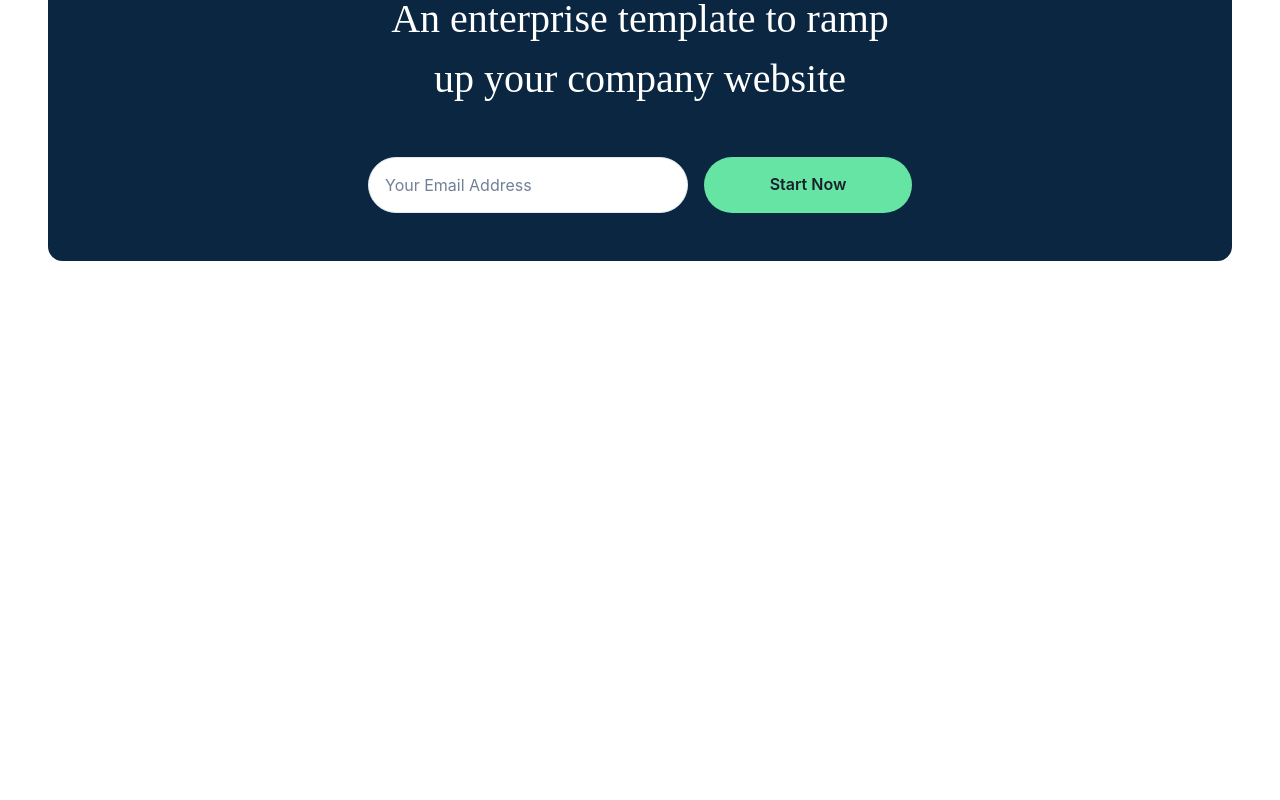
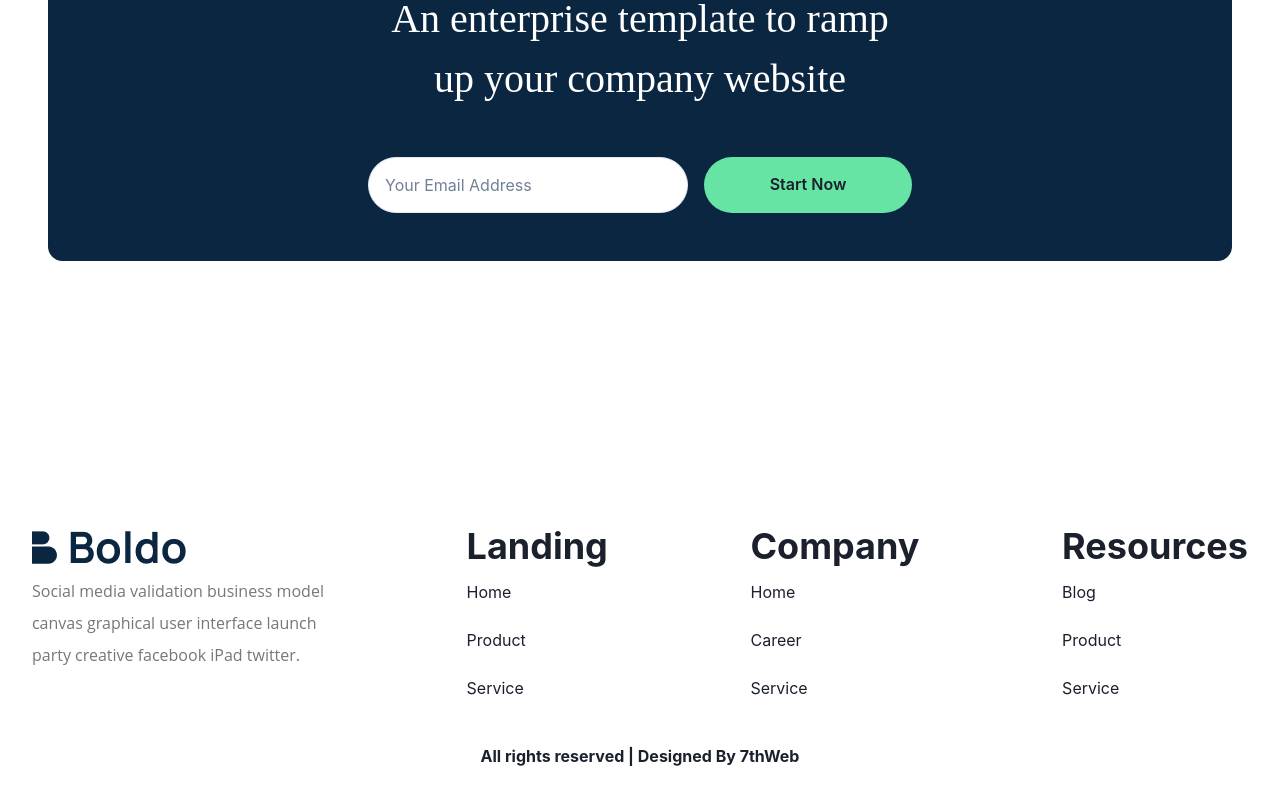
Before and after one commit to jahrulezfrancis/Digital-Marketing-Website-front-end-, a React (Create React App) app: page /blog in a window 1280 px wide. Shown: the part 1737-2537 px from the top of the page. Before the commit the page ends 2094 px from the top, so only its background shows below. Built offline with nearby package versions, Linux system fonts and the light colour scheme.

Commit message:
finished blog section

```diff
--- a/src/Components/Pages/BlogPage.jsx
+++ b/src/Components/Pages/BlogPage.jsx
@@ -8,7 +8,7 @@ import HeaderLogo from "../../Images/Logo.png"
 import FirstOne from "../../Images/Job-seeker.png"
 import SecondOne from "../../Images/pers-near-trash.png"
 import ThirdOne from "../../Images/woman-on-couch.png"
-import { NewsLetter } from './Blog';
+import { Footer, NewsLetter } from './Blog';
 
 
 function CardTemplate(props) {
@@ -129,6 +129,9 @@ export default function BlogSection() {
                     <Stack w='100%' m='3em' p='3em'>
                         <NewsLetter />
                     </Stack>
+                    <Stack justify='start' w='100%' p='0em 2em'>
+                        <Footer />
+                    </Stack>
                 </Stack>
             </Box>
         </Box>
```
